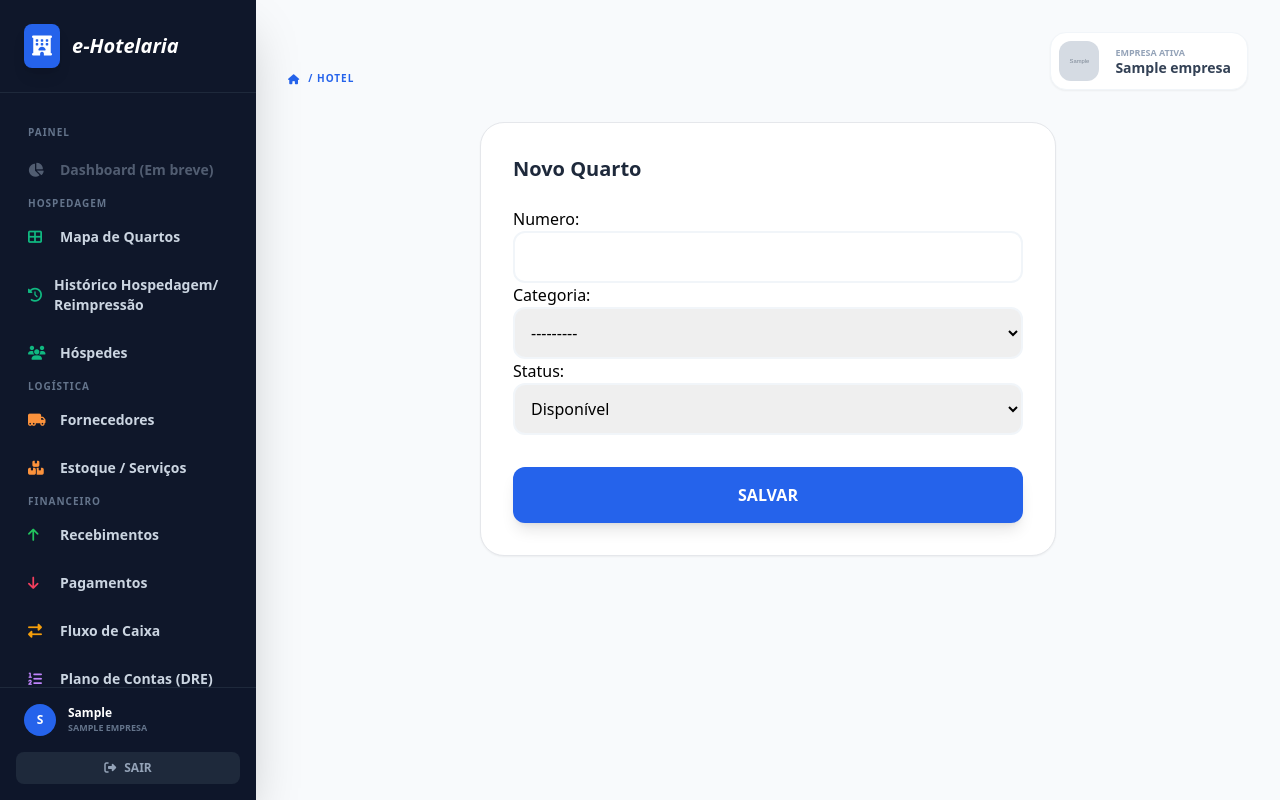
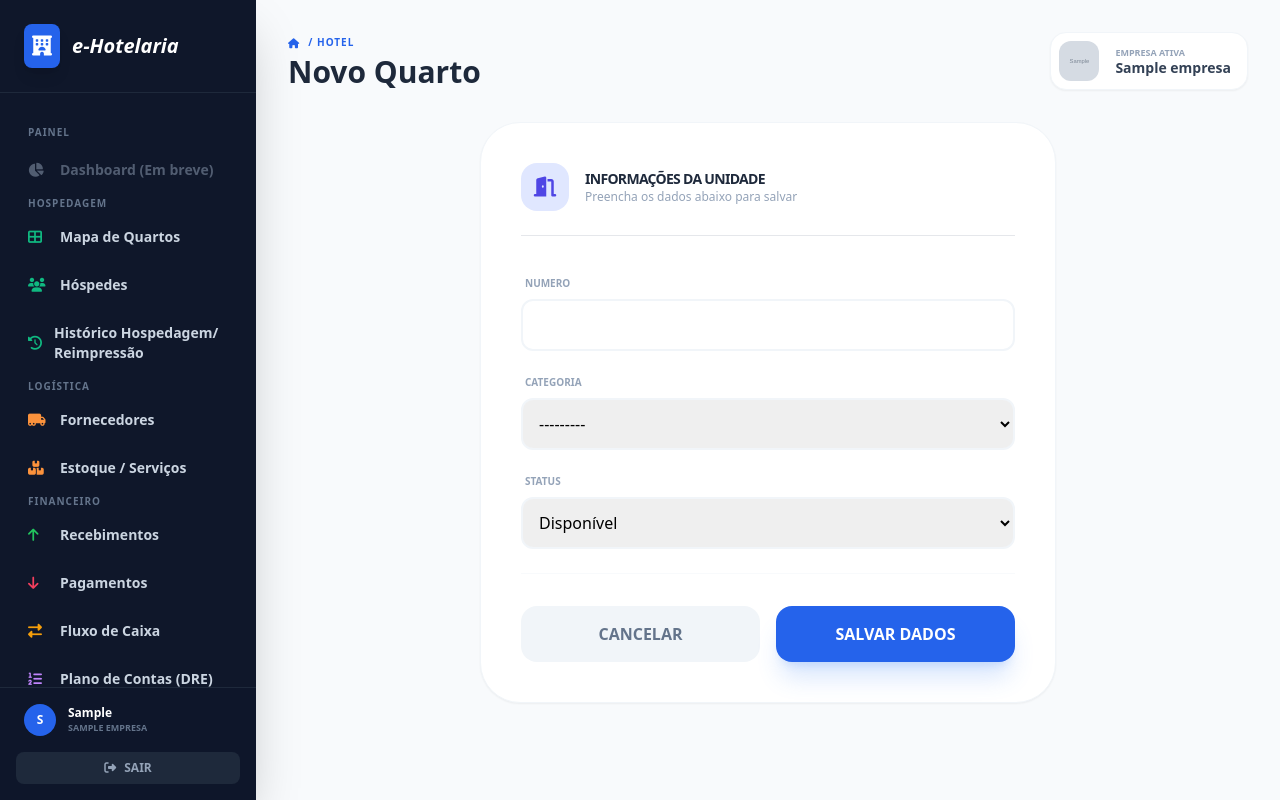
Before and after one commit to Ivanildo-Lab/e-hospedaria, a Django app: page /hotel/quartos/novo/ in a window 1280 px wide. Run offline with Django 5.2, Linux system fonts and the light colour scheme; a user stored in the database is signed in; tables that the repository leaves empty hold one stand-in row (values such as "Sample post"); grey boxes marked "Sample" are stand-in pictures; some libraries are stand-ins or nearby versions.

Commit message:
VERSÃO FINAL PARA APROVAÇÃO

```diff
--- a/templates/base.html
+++ b/templates/base.html
@@ -4,6 +4,8 @@
 <head>
     <meta charset="UTF-8">
     <meta name="viewport" content="width=device-width, initial-scale=1.0">
+    <link rel="shortcut icon" type="image/png" href="{% static 'img/favicon.png' %}">
+
     <title>{% block title %}e-Hotelaria SaaS{% endblock %}</title>
     <script src="https://cdn.tailwindcss.com"></script>
     <link rel="stylesheet" href="https://cdnjs.cloudflare.com/ajax/libs/font-awesome/6.4.0/css/all.min.css">
@@ -33,19 +35,17 @@
                 <a href="#" class="flex items-center text-slate-400 py-3 px-3 rounded-xl text-sm font-bold cursor-not-allowed opacity-50">
                     <i class="fa fa-chart-pie mr-3 w-5"></i> Dashboard (Em breve)
                 </a>
-
                 <p class="text-slate-500 text-[10px] uppercase font-black px-3 mt-6 mb-2 tracking-widest">Hospedagem</p>
                 <a href="{% url 'hotel:mapa_quartos' %}" class="flex items-center text-slate-300 py-3 px-3 sidebar-item rounded-xl text-sm font-bold">
                     <i class="fa fa-th-large mr-3 w-5 text-emerald-500"></i> Mapa de Quartos
                 </a>
-                <a href="{% url 'hotel:historico_hospedagens' %}" class="flex items-center text-slate-300 py-3 px-3 sidebar-item rounded-xl text-sm font-bold">
-                    <i class="fa fa-history mr-3 w-5 text-emerald-500"></i> Histórico Hospedagem/ Reimpressão
-                </a>
-
                 <a href="{% url 'lista_hospedes' %}" class="flex items-center text-slate-300 py-3 px-3 sidebar-item rounded-xl text-sm font-bold">
                     <i class="fa fa-users mr-3 w-5 text-emerald-500"></i> Hóspedes
                 </a>
-                <!--  Logística e Compras -->
+                 <a href="{% url 'hotel:historico_hospedagens' %}" class="flex items-center text-slate-300 py-3 px-3 sidebar-item rounded-xl text-sm font-bold">
+                    <i class="fa fa-history mr-3 w-5 text-emerald-500"></i> Histórico Hospedagem/ Reimpressão
+                </a>
+               <!--  Logística e Compras -->
                 <p class="text-slate-500 text-[10px] uppercase font-black px-3 mt-6 mb-2 tracking-widest">Logística</p>
                 <a href="{% url 'lista_fornecedores' %}" class="flex items-center text-slate-300 py-3 px-3 sidebar-item rounded-xl text-sm font-bold">
                     <i class="fa fa-truck-moving mr-3 w-5 text-orange-400"></i> Fornecedores
--- a/templates/hotel/form_config.html
+++ b/templates/hotel/form_config.html
@@ -1,12 +1,41 @@
 {% extends 'base.html' %}
+
+{% block titulo_cabecalho %}{{ titulo }}{% endblock %}
+
 {% block content %}
-<div class="max-w-xl mx-auto bg-white rounded-3xl shadow-sm border p-8">
-    <h3 class="text-xl font-black text-slate-800 mb-6">{{ titulo }}</h3>
-    <form method="post">
+<div class="max-w-xl mx-auto bg-white rounded-[2.5rem] shadow-sm border border-slate-100 p-10">
+    <div class="flex items-center gap-4 mb-10 border-b pb-6">
+        <div class="w-12 h-12 bg-indigo-100 text-indigo-600 rounded-2xl flex items-center justify-center">
+            <i class="fa fa-door-open text-xl"></i>
+        </div>
+        <div>
+            <h3 class="font-black text-slate-800 uppercase text-sm tracking-tighter">Informações da Unidade</h3>
+            <p class="text-xs text-slate-400 font-medium">Preencha os dados abaixo para salvar</p>
+        </div>
+    </div>
+
+    <form method="post" class="space-y-6">
         {% csrf_token %}
-        {{ form.as_p }}
-        <div class="flex gap-4 mt-8">
-            <button type="submit" class="flex-1 py-4 bg-blue-600 text-white font-bold rounded-xl shadow-lg transition hover:bg-blue-700">SALVAR</button>
+
+        {% for field in form %}
+        <div>
+            <label class="block text-[10px] font-black text-slate-400 uppercase mb-2 ml-1">
+                {{ field.label }}
+            </label>
+            {{ field }}
+            {% if field.errors %}
+                <p class="text-rose-500 text-[10px] font-bold mt-1 ml-1">{{ field.errors.0 }}</p>
+            {% endif %}
+        </div>
+        {% endfor %}
+
+        <div class="flex gap-4 pt-8 border-t border-slate-50">
+            <a href="{% url 'hotel:lista_quartos' %}" class="flex-1 text-center py-4 bg-slate-100 text-slate-500 font-bold rounded-2xl hover:bg-slate-200 transition">
+                CANCELAR
+            </a>
+            <button type="submit" class="flex-1 py-4 bg-blue-600 text-white font-black rounded-2xl shadow-xl shadow-blue-500/20 hover:bg-blue-700 transition">
+                SALVAR DADOS
+            </button>
         </div>
     </form>
 </div>
```
Also changed, not shown: templates/hotel/quarto_lista.html (added, +81 -0 lines), templates/hotel/quartos_lista.html (deleted, +0 -34 lines), static/img/favicon.png (added).
